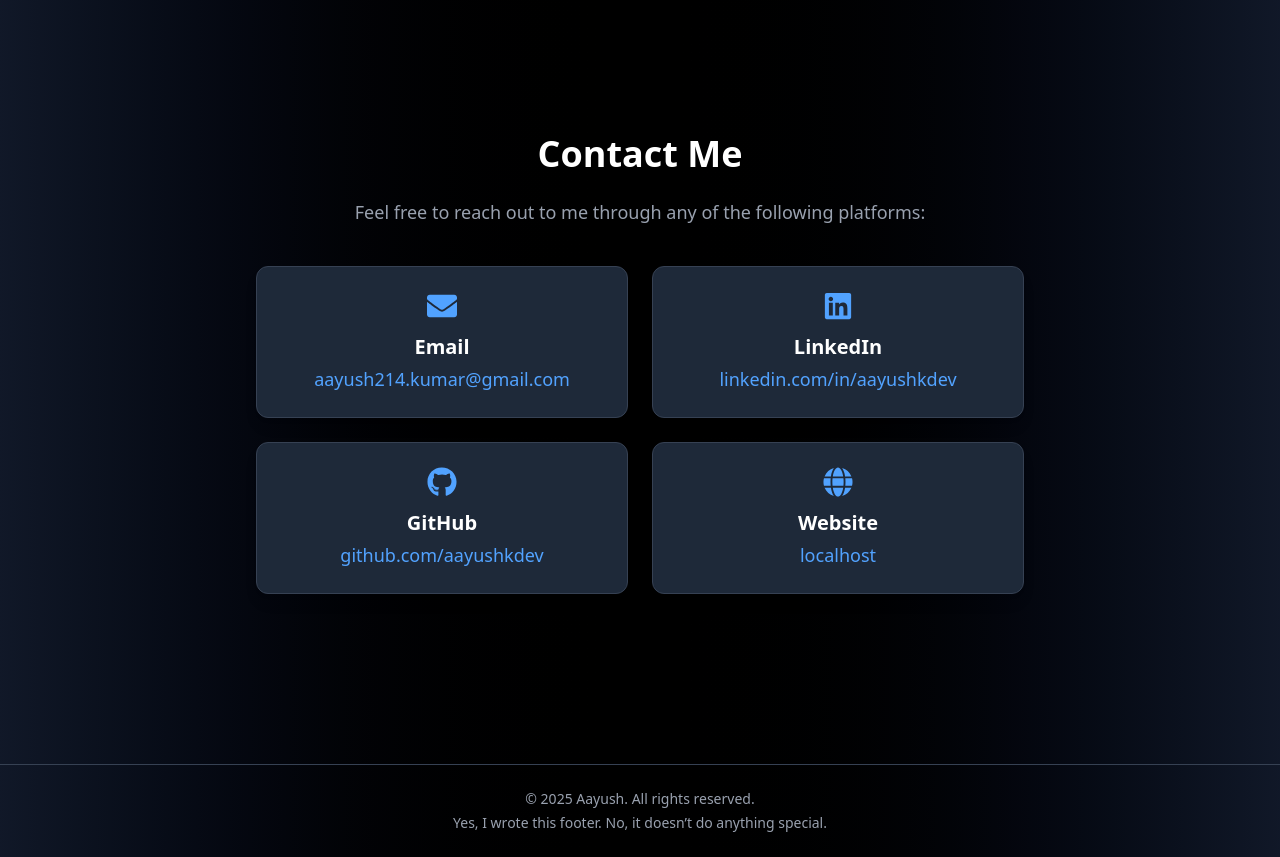
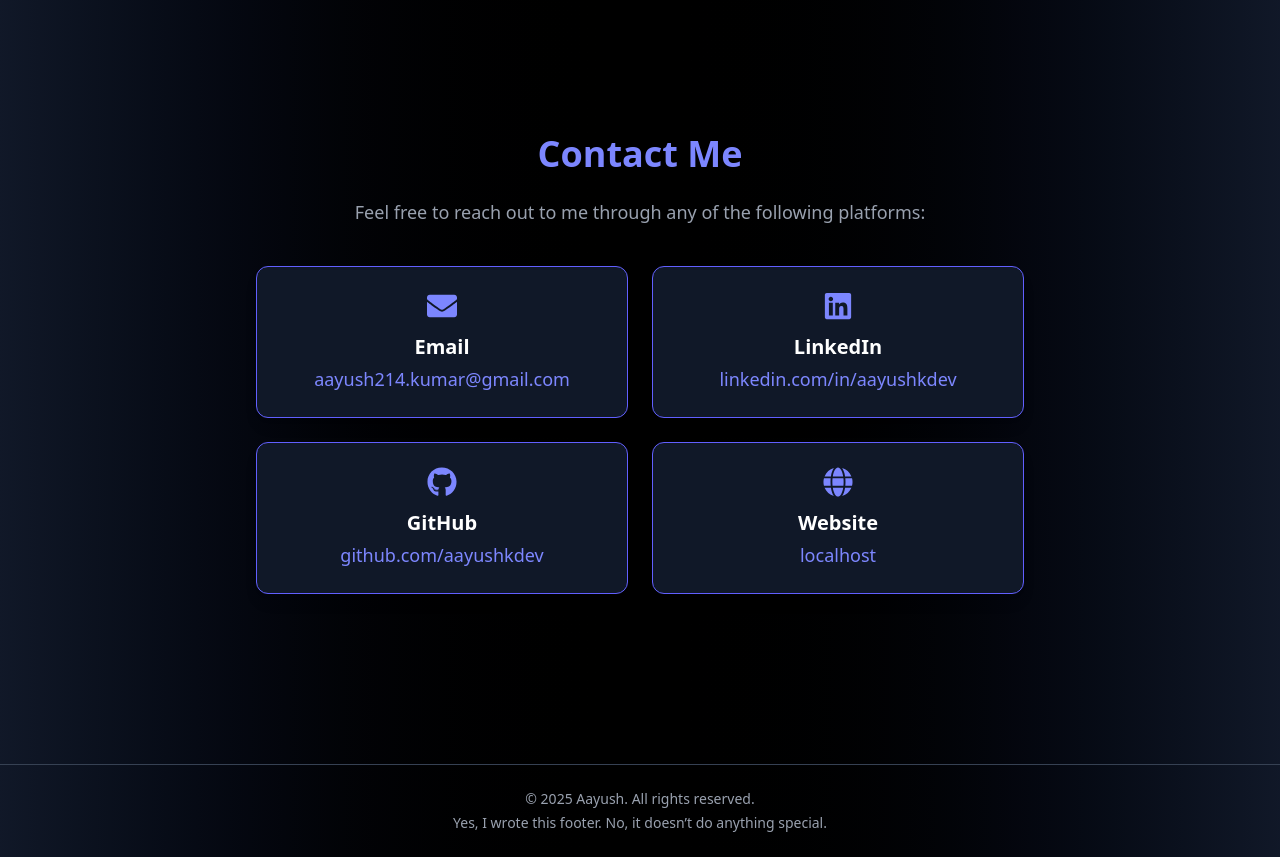
Before and after one commit to aayushkdev/aayushkdev.github.io, a React (Vite) app: page / in a window 1280 px wide. Shown: the part 2520-3377 px from the top of the page. Built offline with nearby package versions, Linux system fonts and the light colour scheme.

Commit message:
Some style changes

```diff
--- a/src/components/Contact.jsx
+++ b/src/components/Contact.jsx
@@ -2,32 +2,32 @@ import { FaEnvelope, FaLinkedin, FaGithub, FaGlobe } from "react-icons/fa";
 
 const Contact = () => {
   return (
-    <div id = "contact" className="min-h-screen flex flex-col items-center justify-center px-6">
-      <h1 className="text-4xl font-extrabold text-white mb-6">Contact Me</h1>
+    <div id="contact" className="min-h-screen flex flex-col items-center justify-center px-6">
+      <h1 className="text-4xl font-extrabold text-indigo-400 mb-6">Contact Me</h1>
       <p className="text-gray-400 mb-10 text-lg text-center max-w-2xl">
         Feel free to reach out to me through any of the following platforms:
       </p>
       <div className="grid grid-cols-1 sm:grid-cols-2 gap-6 w-full max-w-3xl">
         <ContactCard
-          icon={<FaEnvelope className="text-blue-400 text-3xl" />}
+          icon={<FaEnvelope className="text-indigo-400 text-3xl" />}
           title="Email"
           text="aayush214.kumar@gmail.com"
           link="mailto:aayush214.kumar@gmail.com"
         />
         <ContactCard
-          icon={<FaLinkedin className="text-blue-400 text-3xl" />}
+          icon={<FaLinkedin className="text-indigo-400 text-3xl" />}
           title="LinkedIn"
           text="linkedin.com/in/aayushkdev"
           link="https://linkedin.com/in/aayushkdev"
         />
         <ContactCard
-          icon={<FaGithub className="text-blue-400 text-3xl" />}
+          icon={<FaGithub className="text-indigo-400 text-3xl" />}
           title="GitHub"
           text="github.com/aayushkdev"
           link="https://github.com/aayushkdev"
         />
         <ContactCard
-          icon={<FaGlobe className="text-blue-400 text-3xl" />}
+          icon={<FaGlobe className="text-indigo-400 text-3xl" />}
           title="Website"
           text={window.location.hostname}
           link={`https://${window.location.hostname}`}
@@ -39,13 +39,13 @@ const Contact = () => {
 
 const ContactCard = ({ icon, title, text, link }) => {
   return (
-    <div className="bg-gray-800 border border-gray-700 rounded-xl p-6 text-center shadow-lg transition-transform duration-300 hover:scale-105">
+    <div className="bg-gray-900 border border-indigo-500 rounded-xl p-6 text-center shadow-lg transition-transform duration-300 hover:scale-105">
       <div className="flex justify-center mb-3">{icon}</div>
       <h3 className="text-xl font-semibold text-white mb-1">{title}</h3>
       {link ? (
         <a
           href={link}
-          className="text-blue-400 text-lg hover:underline"
+          className="text-indigo-400 text-lg hover:underline"
           target="_blank"
           rel="noopener noreferrer"
         >
--- a/src/components/Hero.jsx
+++ b/src/components/Hero.jsx
@@ -65,7 +65,7 @@ const Hero = () => {
             href="https://github.com/aayushkdev"
             target="_blank"
             rel="noopener noreferrer"
-            className="hover:text-white transition-all"
+            className="hover:text-indigo-400 transition-all"
             whileHover={{ scale: 1.2 }}
             transition={{ duration: 0 }} // Instantly scales up
           >
@@ -73,7 +73,7 @@ const Hero = () => {
           </motion.a>
           <motion.a
             href="mailto:aayush214.kumar@gmail.com"
-            className="hover:text-white transition-all"
+            className="hover:text-indigo-400 transition-all"
             whileHover={{ scale: 1.2 }}
             transition={{ duration: 0 }} // Instantly scales up
           >
@@ -83,7 +83,7 @@ const Hero = () => {
             href="https://www.linkedin.com/in/aayushkdev/"
             target="_blank"
             rel="noopener noreferrer"
-            className="hover:text-white transition-all"
+            className="hover:text-indigo-400 transition-all"
             whileHover={{ scale: 1.2 }}
             transition={{ duration: 0 }} // Instantly scales up
           >
```
Also changed, not shown: 1 other file (tests, documents, lock files or other folders).
